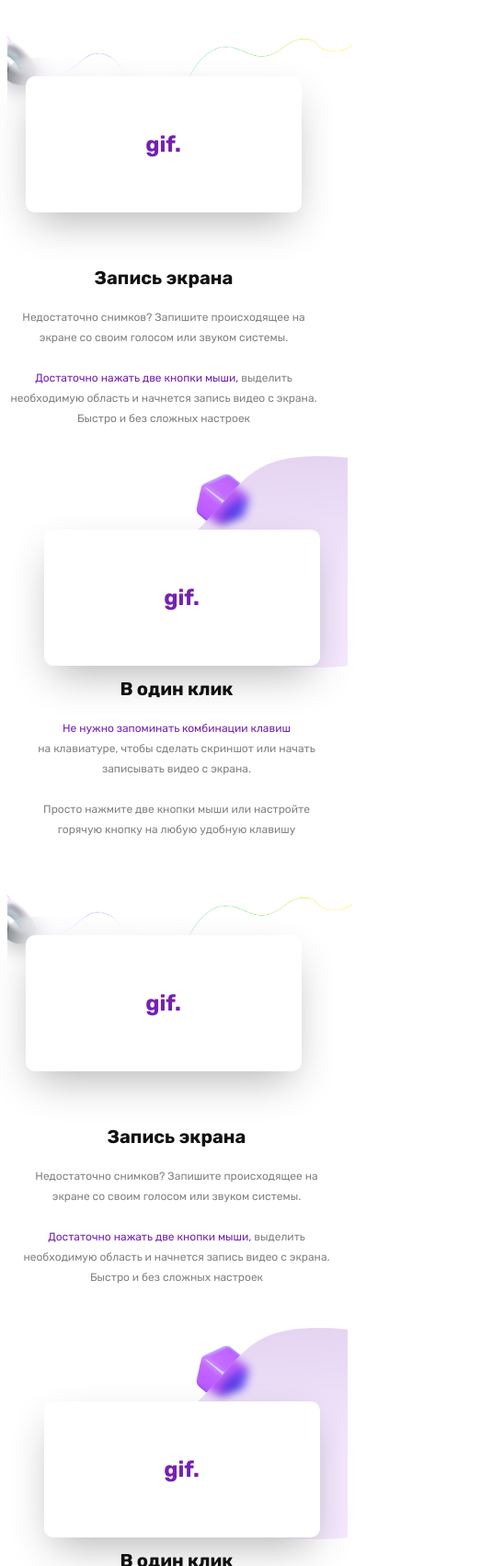
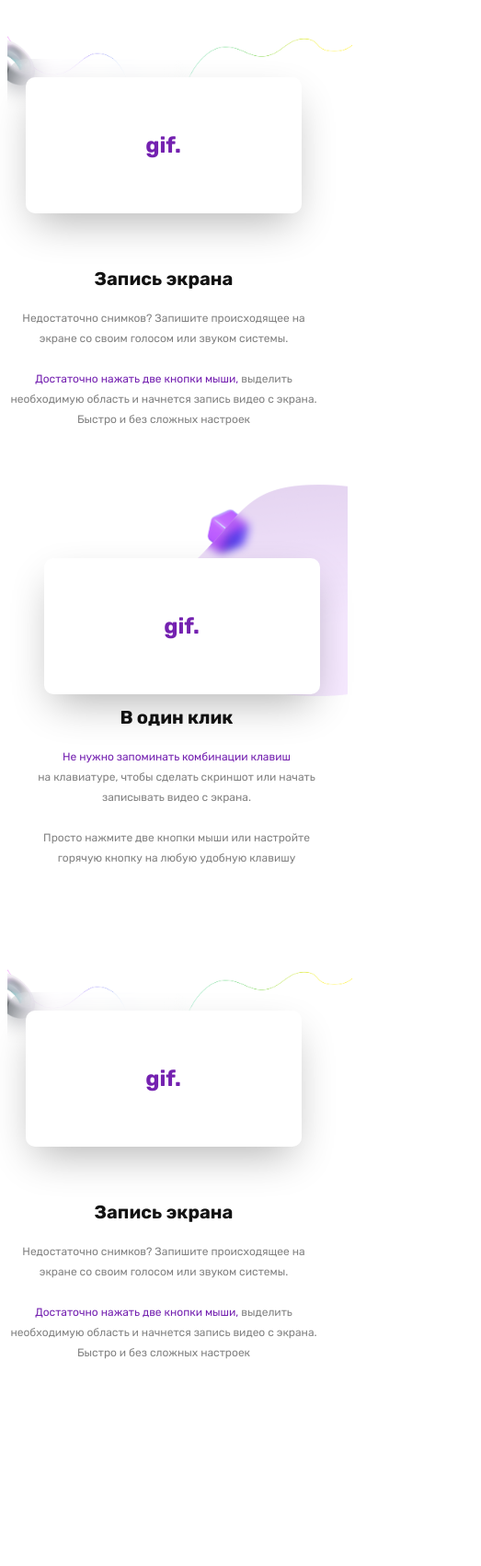
Before and after one commit to akow4230/MasterSkills, a plain HTML site: page index.html in a window 390 px wide. Shown: the part 1653-3356 px from the top of the page at 92% size, 523 px wide, since content can reach past the window. Drawn offline with nearby package versions, Linux system fonts and the light colour scheme.

Commit message:
test-13:28

```diff
--- a/index.html
+++ b/index.html
@@ -161,11 +161,7 @@
           </div>
         </div>
       </header>
-
       <!-- header end -->
-
-      <!-- section diyorbek -->
-      <section>
       <!-- section diyorbek -->
       <section>
         <div class="flex justify-center">
@@ -190,8 +186,7 @@
                     скриншотов и записи экрана. Screenshoter поможет сделать
                     <span class="text-[#131313]"
                       >снимок экрана, записать видео и поделиться
-                        <span class="text-[#828282]">им</span> с кем
-                        угодно</span
+                      <span class="text-[#828282]">им</span> с кем угодно</span
                     >. Можно выделить весь экран, определенную область или
                     активное окно
                   </p>
@@ -307,22 +302,148 @@
             <div>
               <div class="back_image_1 relative">
                 <img
-                    class="2xl:w-[150px] 2xl:h-[250px] md:w-[70px] md:h-[130px] min-[375px]:w-[30px] min-[375px]:h-[50px] absolute z-10"
+                  class="2xl:w-[150px] 2xl:h-[250px] md:w-[70px] md:h-[130px] min-[375px]:w-[30px] min-[375px]:h-[50px] relative z-10"
                   src="./image/Color=White-Glossy.png"
                   alt=""
                 />
                 <div class="back_image_2">
                   <img
-                      class="2xl:w-[1600px] absolute 2xl:top-[-110px] md:top-[-70px] min-[375px]:top-[-40px] z-0"
+                    class="2xl:w-[1600px] relative 2xl:top-[-400px] md:top-[-200px] min-[375px]:top-[-90px] z-0"
                     src="./image/DecorativeLine.png"
                     alt=""
                   />
                 </div>
               </div>
               <div
-                  class="backdrop-blur-md rounded-[20px] 2xl:w-[800px] 2xl:h-[500px] absolute z-20 2xl:mt-[140px] md:w-[350px] md:h-[200px] md:mt-[50px] min-[375px]:w-[200px] min-[375px]:h-[170px] min-[375px]:mt-[20px]"
+                class="backdrop-blur-md rounded-[20px] 2xl:w-[800px] 2xl:h-[500px] relative 2xl:bottom-[700px] md:bottom-[340px] min-[375px]:bottom-[160px] z-20 2xl:mt-[140px] md:w-[350px] md:h-[200px] md:mt-[50px] min-[375px]:w-[200px] min-[375px]:h-[170px] min-[375px]:mt-[20px]"
               ></div>
             </div>
+            <div
+              class="relative 2xl:bottom-[1300px] md:bottom-[600px] min-[375px]:bottom-[350px]"
+            >
+              <div
+                class="2xl:w-[700px] md:w-[550px] min-[375px]:w-[300px] bg-[#ffffff] shadow-[0_18px_45px_-10px_rgba(0,0,0,0.3)] relative rounded-[10px] z-30 2xl:top-[170px] 2xl:left-[100px] md:top-[90px] md:left-[80px] min-[375px]:top-[40px] min-[375px]:left-[20px]"
+              >
+                <p
+                  class="text-[#7421B0] font-bold text-[24px] leading-[28px] 2xl:py-[184px] text-center md:py-[128px] min-[375px]:py-[60px]"
+                >
+                  gif.
+                </p>
+              </div>
+              <div
+                class="2xl:w-[460px] 2xl:block relative 2xl:left-[1000px] 2xl:bottom-[160px] md:flex md:gap-[85px] 2xl:mt-0 md:mt-[120px] md:w-[768px] min-[375px]:w-[341px] min-[375px]:mt-[100px]"
+              >
+                <h3
+                  class="font-bold 2xl:text-[36px] 2xl:leading-[42px] text-[#131313] 2xl:mb-[40px] 2xl:w-[272px] md:text-[20px] md:leading-[23px] min-[375px]:text-[20px] min-[375px]:leading-[23px] min-[375px]:mb-[20px] min-[375px]:text-center"
+                >
+                  Запись экрана
+                </h3>
+                <p
+                  class="font-normal 2xl:text-[18px] 2xl:leading-[32px] 2xl:text-left text-[#828282] 2xl:w-[460px] md:w-[440px] md:text-[14px] md:text-left md:leading-[26px] min-[375px]:text-[12px] min-[375px]:leading-[22px] min-[375px]:text-center"
+                >
+                  Недостаточно снимков? Запишите происходящее на экране со своим
+                  голосом или звуком системы. <br />
+                  <br />
+                  <span class="text-[#7421B0]"
+                    >Достаточно нажать две кнопки мыши,</span
+                  >
+                  выделить необходимую область и начнется запись видео с экрана.
+                  Быстро и без сложных настроек
+                </p>
+              </div>
+            </div>
+          </div>
+        </div>
+      </section>
+      <!-- section diyorbek -->
+      <section>
+        <div
+          class="flex justify-center relative 2xl:bottom-[1000px] md:bottom-[500px] min-[375px]:bottom-[300px]"
+        >
+          <div
+            class="mt-[100px] 2xl:w-[1536px] md:w-[768px] min-[375px]:w-[375px] mt-[300px] relative 2xl:bottom-0 md:bottom-[700px] min-[375px]:bottom-[500px]"
+          >
+            <div
+              class="2xl:block md:flex md:flex-col-reverse min-[375px]:flex min-[375px]:flex-col-reverse"
+            >
+              <div
+                class="m-0 md:mx-[50px] min-[375px]:m-[14px] 2xl:block relative md:left-[50px] md:flex md:gap-[85px] 2xl:mt-0 md:mt-[120px] md:w-[650px] min-[375px]:w-[341px]"
+              >
+                <h2
+                  class="font-bold 2xl:text-[36px] 2xl:leading-[42px] text-[#131313] 2xl:mb-[40px] 2xl:w-[270px] 2xl:text-left md:text-[20px] md:leading-[23px] min-[375px]:text-[20px] min-[375px]:leading-[23px] min-[375px]:mb-[20px] min-[375px]:text-center"
+                >
+                  В один клик
+                </h2>
+                <p
+                  class="font-normal 2xl:text-[18px] 2xl:leading-[32px] 2xl:text-left text-[#828282] 2xl:w-[450px] md:w-[440px] md:text-[14px] md:text-left md:leading-[26px] min-[375px]:text-[12px] min-[375px]:leading-[22px] min-[375px]:text-center"
+                >
+                  <span class="text-[#7421B0]"
+                    >Не нужно запоминать комбинации клавиш</span
+                  ><br />
+                  на клавиатуре, чтобы сделать скриншот или начать записывать
+                  видео с экрана. <br />
+                  <br />
+                  Просто нажмите две кнопки мыши или настройте горячую кнопку на
+                  любую удобную клавишу
+                </p>
+              </div>
+              <div
+                class="2xl:w-[700px] md:w-[550px] min-[375px]:w-[300px] bg-[#ffffff] shadow-[0_18px_45px_-10px_rgba(0,0,0,0.3)] rounded-[10px] z-30 relative 2xl:bottom-[350px] 2xl:left-[790px] md:left-[80px] min-[375px]:left-[40px]"
+              >
+                <p
+                  class="text-[#7421B0] font-bold text-[24px] leading-[28px] 2xl:py-[184px] text-center md:py-[128px] min-[375px]:py-[60px]"
+                >
+                  gif.
+                </p>
+              </div>
+              <div
+                class="2xl:w-[800px] md:w-[610px] relative 2xl:top-[-1250px] 2xl:left-[735px] md:top-[350px] md:left-[155px] min-[375px]:top-[150px]"
+              >
+                <img
+                  src="./image/RoundCube-Purple-Glossy.png"
+                  alt=""
+                  class="2xl:w-[247px] 2xl:h-[246px] md:w-[150px] md:h-[150px] min-[375px]:w-[60px] min-[375px]:h-[60px] relative 2xl:left-[200px] 2xl:top-[290px] z-0 md:top-[200px] md:left-[170px] min-[375px]:top-[80px] min-[375px]:left-[210px]"
+                />
+                <img
+                  src="./image/Ellipse 1.png"
+                  alt=""
+                  class="2xl:w-[800px] 2xl:h-[778px] md:w-[610px] md:h-[600px] min-[375px]:w-[230px] min-[375px]:h-[230px] relative md:left-[0px] min-[375px]:left-[140px] z-10"
+                />
+              </div>
+            </div>
+          </div>
+        </div>
+      </section>
+      <!-- section diyorbek -->
+      <section>
+        <div
+          class="flex justify-center relative 2xl:bottom-[2000px] md:bottom-[1000px] min-[375px]:bottom-[800px]"
+        >
+          <div
+            class="mt-[100px] 2xl:w-[1536px] md:w-[768px] min-[375px]:w-[375px]"
+          >
+            <div>
+              <div class="back_image_1 relative">
+                <img
+                  class="2xl:w-[150px] 2xl:h-[250px] md:w-[70px] md:h-[130px] min-[375px]:w-[30px] min-[375px]:h-[50px] relative z-10"
+                  src="./image/Color=White-Glossy.png"
+                  alt=""
+                />
+                <div class="back_image_2">
+                  <img
+                    class="2xl:w-[1600px] relative 2xl:top-[-400px] md:top-[-200px] min-[375px]:top-[-90px] z-0"
+                    src="./image/DecorativeLine.png"
+                    alt=""
+                  />
+                </div>
+              </div>
+              <div
+                class="backdrop-blur-md rounded-[20px] 2xl:w-[800px] 2xl:h-[500px] relative 2xl:bottom-[700px] md:bottom-[340px] min-[375px]:bottom-[160px] z-20 2xl:mt-[140px] md:w-[350px] md:h-[200px] md:mt-[50px] min-[375px]:w-[200px] min-[375px]:h-[170px] min-[375px]:mt-[20px]"
+              ></div>
+            </div>
+            <div
+              class="relative 2xl:bottom-[1300px] md:bottom-[600px] min-[375px]:bottom-[350px]"
+            >
               <div
                 class="2xl:w-[700px] md:w-[550px] min-[375px]:w-[300px] bg-[#ffffff] shadow-[0_18px_45px_-10px_rgba(0,0,0,0.3)] relative rounded-[10px] z-30 2xl:top-[170px] 2xl:left-[100px] md:top-[90px] md:left-[80px] min-[375px]:top-[40px] min-[375px]:left-[20px]"
               >
@@ -355,189 +476,41 @@
               </div>
             </div>
           </div>
+        </div>
       </section>
+      <!-- section diyorbek -->
       <!-- section diyorbek -->
       <section>
         <div class="flex justify-center">
+          <div class="2xl:w-[1536px] md:p-4">
+            <div>
               <div
-              class="mt-[100px] 2xl:w-[1536px] md:w-[768px] min-[375px]:w-[375px] mt-[300px] relative 2xl:bottom-0 md:bottom-[700px] min-[375px]:bottom-[500px]"
-            >
-              <div
-                class="2xl:block md:flex md:flex-col-reverse min-[375px]:flex min-[375px]:flex-col-reverse"
-              >
-                <div
-                  class="m-0 md:mx-[50px] min-[375px]:m-[14px] 2xl:block relative md:left-[50px] md:flex md:gap-[85px] 2xl:mt-0 md:mt-[120px] md:w-[687px] min-[375px]:w-[341px]"
-                >
-                  <h2
-                    class="font-bold 2xl:text-[36px] 2xl:leading-[42px] text-[#131313] 2xl:mb-[40px] 2xl:w-[272px] 2xl:text-left md:text-[20px] md:leading-[23px] min-[375px]:text-[20px] min-[375px]:leading-[23px] min-[375px]:mb-[20px] min-[375px]:text-center"
-                  >
-                    В один клик
-                  </h2>
-                  <p
-                    class="font-normal 2xl:text-[18px] 2xl:leading-[32px] 2xl:text-left text-[#828282] 2xl:w-[450px] md:w-[440px] md:text-[14px] md:text-left md:leading-[26px] min-[375px]:text-[12px] min-[375px]:leading-[22px] min-[375px]:text-center"
-                  >
-                    <span class="text-[#7421B0]"
-                      >Не нужно запоминать комбинации клавиш</span
-                    ><br />
-                    на клавиатуре, чтобы сделать скриншот или начать записывать
-                    видео с экрана. <br />
-                    <br />
-                    Просто нажмите две кнопки мыши или настройте горячую кнопку
-                    на любую удобную клавишу
-                  </p>
-                </div>
-                <div
-                  class="2xl:w-[700px] md:w-[550px] min-[375px]:w-[300px] bg-[#ffffff] shadow-[0_18px_45px_-10px_rgba(0,0,0,0.3)] rounded-[10px] z-30 relative 2xl:bottom-[350px] 2xl:left-[790px] md:left-[80px] min-[375px]:left-[40px]"
-                >
-                  <p
-                    class="text-[#7421B0] font-bold text-[24px] leading-[28px] 2xl:py-[184px] text-center md:py-[128px] min-[375px]:py-[60px]"
-                  >
-                    gif.
-                  </p>
-                </div>
-                <div
-                  class="2xl:w-[800px] md:w-[610px] relative 2xl:top-[-1250px] 2xl:left-[735px] md:top-[350px] md:left-[155px] min-[375px]:top-[150px] min-[375px]:left-[140px]"
-                >
-                  <img
-                    src="./image/RoundCube-Purple-Glossy.png"
-                    alt=""
-                    class="2xl:w-[247px] 2xl:h-[246px] md:w-[150px] md:h-[150px] min-[375px]:w-[80px] min-[375px]:h-[80px] relative 2xl:left-[200px] 2xl:top-[290px] z-0 md:top-[200px] md:left-[170px] min-[375px]:top-[90px] min-[375px]:left-[55px]"
-                  />
-                  <img
-                    src="./image/Ellipse 1.png"
-                    alt=""
-                    class="2xl:w-[800px] 2xl:h-[778px] md:w-[610px] md:h-[600px] min-[375px]:w-[230px] min-[375px]:h-[230px] relative z-10"
-                  />
-                </div>
-              </div>
-            </div>
-          </div>
-        </section>
-        <!-- section diyorbek -->
-        <section>
-          <div
-            class="flex justify-center 2xl:mt-[-1200px] md:mt-[-1000px] min-[375px]:mt-[-550px]"
-          >
-            <div
-              class="mt-[100px] 2xl:w-[1536px] md:w-[768px] min-[375px]:w-[375px]"
+                class="md:flex 2xl:gap-[140px] mb-[80px] md:gap-[80px] min-[375px]:block min-[375px]:w-[375px] min-[375px]:justify-items-center"
               >
                 <div>
-                <div class="back_image_1 relative">
-                  <img
-                    class="2xl:w-[150px] 2xl:h-[250px] md:w-[70px] md:h-[130px] min-[375px]:w-[30px] min-[375px]:h-[50px] absolute z-10"
-                    src="./image/Color=White-Glossy.png"
-                    alt=""
-                  />
-                  <div class="back_image_2">
-                    <img
-                      class="2xl:w-[1600px] absolute 2xl:top-[-110px] md:top-[-70px] min-[375px]:top-[-40px] z-0"
-                      src="./image/DecorativeLine.png"
-                      alt=""
-                    />
+                  <h1
+                    class="font-bold 2xl:text-[36px] 2xl:leading-[42px] 2xl:w-[473px] md:w-[263px] md:text-[20px] md:leading-[23px] text-center md:text-left min-[375px]:w-[250px]"
+                  >
+                    Встречайте — скриншоты и запись экрана
+                    <span class="text-[#7421B0]">2 в 1</span>
+                  </h1>
                 </div>
-                </div>
-                <div
-                  class="backdrop-blur-md rounded-[20px] 2xl:w-[800px] 2xl:h-[500px] absolute z-20 2xl:mt-[140px] md:w-[350px] md:h-[200px] md:mt-[50px] min-[375px]:w-[200px] min-[375px]:h-[170px] min-[375px]:mt-[20px]"
-                ></div>
-              </div>
-              <div
-                class="2xl:w-[700px] md:w-[550px] min-[375px]:w-[300px] bg-[#ffffff] shadow-[0_18px_45px_-10px_rgba(0,0,0,0.3)] relative rounded-[10px] z-30 2xl:top-[170px] 2xl:left-[100px] md:top-[90px] md:left-[80px] min-[375px]:top-[40px] min-[375px]:left-[20px]"
+                <div>
+                  <p
+                    class="text-[#828282] font-normal 2xl:text-[18px] 2xl:leading-[36px] 2xl:w-[560px] md:w-[324px] md:text-[12px] md:leading-[24px] text-center md:text-left"
                   >
-                <p
-                  class="text-[#7421B0] font-bold text-[24px] leading-[28px] 2xl:py-[184px] text-center md:py-[128px] min-[375px]:py-[60px]"
-                >
-                  gif.
-                </p>
-              </div>
-              <div
-                class="m-0 md:mx-[50px] min-[375px]:m-[14px] 2xl:w-[460px] 2xl:block relative 2xl:left-[1000px] 2xl:bottom-[160px] md:flex md:gap-[85px] 2xl:mt-0 md:mt-[120px] md:w-[687px] min-[375px]:w-[341px] min-[375px]:mt-[100px]"
-              >
-                <h3
-                  class="font-bold 2xl:text-[36px] 2xl:leading-[42px] text-[#131313] 2xl:mb-[40px] 2xl:w-[272px] md:text-[20px] md:leading-[23px] min-[375px]:text-[20px] min-[375px]:leading-[23px] min-[375px]:mb-[20px] min-[375px]:text-center"
-                >
-                  Запись экрана
-                </h3>
-                <p
-                  class="font-normal 2xl:text-[18px] 2xl:leading-[32px] 2xl:text-left text-[#828282] 2xl:w-[460px] md:w-[440px] md:text-[14px] md:text-left md:leading-[26px] min-[375px]:text-[12px] min-[375px]:leading-[22px] min-[375px]:text-center"
-                >
-                  Недостаточно снимков? Запишите происходящее на экране со своим
-                  голосом или звуком системы. <br />
-                  <br />
-                  <span class="text-[#7421B0]"
-                    >Достаточно нажать две кнопки мыши,</span
-                  >
-                  выделить необходимую область и начнется запись видео с экрана.
-                  Быстро и без сложных настроек
+                    Больше не нужно искать две отдельные программы для
+                    скриншотов и записи экрана. Screenshoter поможет сделать
+                    <span class="text-[#131313]"
+                      >снимок экрана, записать видео и поделиться
+                      <span class="text-[#828282]">им</span> с кем угодно</span
+                    >. Можно выделить весь экран, определенную область или
+                    активное окно
                   </p>
                 </div>
               </div>
             </div>
-        </section>
-        <!-- section diyorbek -->
-      </section>
-      <!-- section diyorbek -->
-      <section>
-        <div class="flex justify-center">
-          <div
-            class="mt-[100px] 2xl:w-[1536px] md:w-[768px] min-[375px]:w-[375px] mt-[300px] relative 2xl:bottom-0 md:bottom-[700px] min-[375px]:bottom-[500px]"
-          >
-            <div
-              class="2xl:block md:flex md:flex-col-reverse min-[375px]:flex min-[375px]:flex-col-reverse"
-            >
-              <div
-                class="m-0 md:mx-[50px] min-[375px]:m-[14px] 2xl:block relative md:left-[50px] md:flex md:gap-[85px] 2xl:mt-0 md:mt-[120px] md:w-[687px] min-[375px]:w-[341px]"
-              >
-                <h2
-                  class="font-bold 2xl:text-[36px] 2xl:leading-[42px] text-[#131313] 2xl:mb-[40px] 2xl:w-[272px] 2xl:text-left md:text-[20px] md:leading-[23px] min-[375px]:text-[20px] min-[375px]:leading-[23px] min-[375px]:mb-[20px] min-[375px]:text-center"
-                >
-                  В один клик
-                </h2>
-                <p
-                  class="font-normal 2xl:text-[18px] 2xl:leading-[32px] 2xl:text-left text-[#828282] 2xl:w-[450px] md:w-[440px] md:text-[14px] md:text-left md:leading-[26px] min-[375px]:text-[12px] min-[375px]:leading-[22px] min-[375px]:text-center"
-                >
-                  <span class="text-[#7421B0]"
-                    >Не нужно запоминать комбинации клавиш</span
-                  ><br />
-                  на клавиатуре, чтобы сделать скриншот или начать записывать
-                  видео с экрана. <br />
-                  <br />
-                  Просто нажмите две кнопки мыши или настройте горячую кнопку на
-                  любую удобную клавишу
-                </p>
-              </div>
-              <div
-                class="2xl:w-[700px] md:w-[550px] min-[375px]:w-[300px] bg-[#ffffff] shadow-[0_18px_45px_-10px_rgba(0,0,0,0.3)] rounded-[10px] z-30 relative 2xl:bottom-[350px] 2xl:left-[790px] md:left-[80px] min-[375px]:left-[40px]"
-              >
-                <p
-                  class="text-[#7421B0] font-bold text-[24px] leading-[28px] 2xl:py-[184px] text-center md:py-[128px] min-[375px]:py-[60px]"
-                >
-                  gif.
-                </p>
-              </div>
-              <div
-                class="2xl:w-[800px] md:w-[610px] relative 2xl:top-[-1250px] 2xl:left-[735px] md:top-[350px] md:left-[155px] min-[375px]:top-[150px] min-[375px]:left-[140px]"
-              >
-                <img
-                  src="./image/RoundCube-Purple-Glossy.png"
-                  alt=""
-                  class="2xl:w-[247px] 2xl:h-[246px] md:w-[150px] md:h-[150px] min-[375px]:w-[80px] min-[375px]:h-[80px] relative 2xl:left-[200px] 2xl:top-[290px] z-0 md:top-[200px] md:left-[170px] min-[375px]:top-[90px] min-[375px]:left-[55px]"
-                />
-                <img
-                  src="./image/Ellipse 1.png"
-                  alt=""
-                  class="2xl:w-[800px] 2xl:h-[778px] md:w-[610px] md:h-[600px] min-[375px]:w-[230px] min-[375px]:h-[230px] relative z-10"
-                />
-              </div>
-            </div>
-          </div>
-        </div>
-      </section>
-      <!-- section diyorbek -->
-      <section>
-        <div
-          class="flex justify-center 2xl:mt-[-1000px] md:mt-[-600px] min-[375px]:mt-[-450px]"
-        >
-          <div class="2xl:w-[1536px] md:w-[678px] min-[375px]:w-[375px]">
+
             <div
               class="grid 2xl:grid-cols-4 gap-[30px] md:grid-cols-2 min-[375px]:grid-cols-1 md:p-0 min-[375px]:p-1"
             >
@@ -633,13 +606,6 @@
                   </p>
                 </div>
               </div>
-            </div>
-            <div class="grid justify-items-center mt-[60px]">
-              <button
-                class="2xl:px-[41px] 2xl:py-[23px] md:px-[28px] md:py-[13px] min-[375px]:px-[28px] min-[375px]:py-[13px] bg-[#131313] border-[1px] text-[#ffffff] hover:bg-[#ffffff] hover:text-[#131313] transition-colors duration-300 2xl:text-[16px] 2xl:leading-[24px] rounded-[5px] md:text-[12px] md:leading-[18px] min-[375px]:text-[12px] min-[375px]:leading-[18px]"
-              >
-                Скачать бесплатно
-              </button>
             </div>
           </div>
         </div>
@@ -1144,7 +1110,7 @@
       <!-- section diyorbek -->
       <!-- section diyorbek -->
       <section>
-        <div class="flex justify-center my-[200px]">
+        <div class="flex justify-center my-[200px] relative">
           <div class="2xl:w-[1536px] md:w-[768px] min-[375px]:w-[375px]">
             <div
               class="min-[1536px]:flex justify-between md:text-left min-[375px]:text-center"
```
Lines whose indentation alone changed are shown as unchanged.
